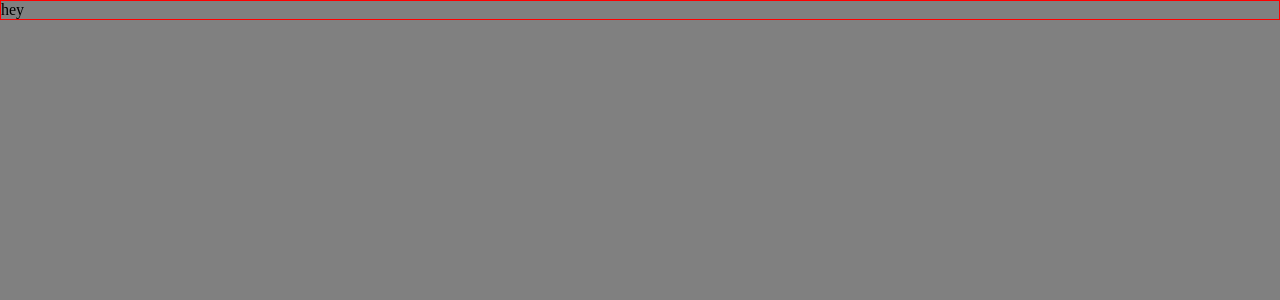
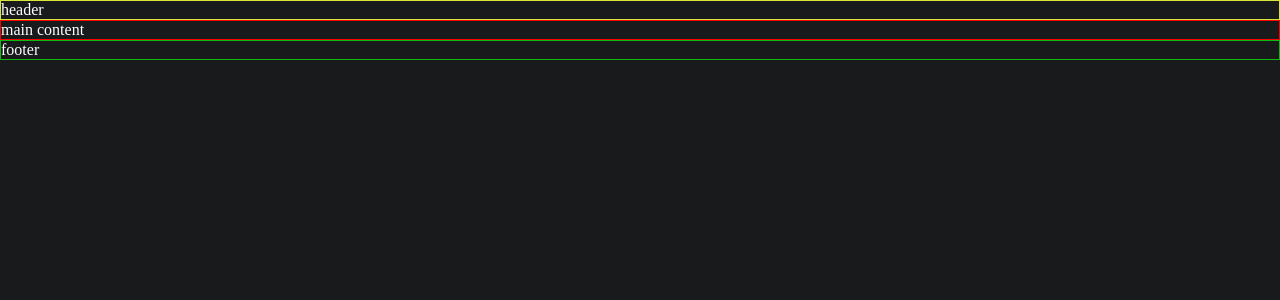
Before and after one commit to annunziatoc/Zonetyper, a React (Vite) app in the folder client/: page / in a window 1280 px wide. Shown: the top 300 px of the page. Built offline with nearby package versions, Linux system fonts and the light colour scheme.

Commit message:
added layout

```diff
--- a/client/src/App.tsx
+++ b/client/src/App.tsx
@@ -1,13 +1,17 @@
-
-import { BrowserRouter, Routes, Route } from "react-router"
-import HomePage from './pages/homePage'
+import { BrowserRouter, Routes, Route } from "react-router-dom"
+import HomePage from "./pages/homePage"
+import Layout from "./layout/layout"
+import AboutPage from "./pages/aboutPage"
 
 function App() {
 
     return (
         <BrowserRouter>
             <Routes>
-                <Route index element={ <HomePage/> } />
+                <Route element={<Layout />}>
+                    <Route index element={<HomePage />} />
+                    <Route path="/about" element={<AboutPage/>} />
+                </Route>
             </Routes>
         </BrowserRouter>
     )
--- a/client/src/index.css
+++ b/client/src/index.css
@@ -10,5 +10,14 @@ body {
   margin: 0;
   line-height: inherit;
   height: 100vh;
-  background-color: grey;
+  background-color: var(--primary);
+  color: white;
 }
+
+
+:root {
+
+  --primary: #191a1c;
+
+
+}
--- /dev/null
+++ b/client/src/layout/footer.module.css
@@ -0,0 +1,3 @@
+footer {
+   border: 1px solid rgb(15, 186, 15);
+}
--- /dev/null
+++ b/client/src/layout/footer.tsx
@@ -0,0 +1,13 @@
+import styles from './footer.module.css'
+
+const Footer = () => {
+    return (
+        <footer className={styles.footer}>
+            footer
+        </footer>
+
+    )
+}
+
+
+export default Footer;
--- /dev/null
+++ b/client/src/layout/header.module.css
@@ -0,0 +1,5 @@
+
+
+header {
+    border: 1px solid rgb(217, 228, 58);
+}
--- /dev/null
+++ b/client/src/layout/header.tsx
@@ -0,0 +1,13 @@
+import styles from './header.module.css'
+
+const Header = () => {
+    return (
+        <header className={styles.header}>
+            <nav>
+                header
+            </nav>
+        </header>
+    )
+}
+
+export default Header;
--- /dev/null
+++ b/client/src/layout/layout.tsx
@@ -0,0 +1,16 @@
+import Header from "./header";
+import Footer from "./footer";
+import { Outlet } from "react-router";
+
+const Layout = () => {
+    return (
+        <>
+            <Header />
+            <Outlet />
+            <Footer />
+        </>
+    )
+}
+
+
+export default Layout;
--- /dev/null
+++ b/client/src/pages/aboutPage.tsx
@@ -0,0 +1,10 @@
+
+const AboutPage = () => {
+    return (
+        <>
+        </>
+    )
+}
+
+
+export default AboutPage;
--- a/client/src/pages/homePage.tsx
+++ b/client/src/pages/homePage.tsx
@@ -1,11 +1,9 @@
-import s from './homePage.module.css'
+import styles from './homePage.module.css'
 
 const HomePage = () => {
 
     return (
-        <>
-            <div className={s.hey}>hey</div>
-        </>
+            <div className={styles.hey}>main content</div>
     )
 
 }
```
Also changed, not shown: 1 other file (tests, documents, lock files or other folders).
